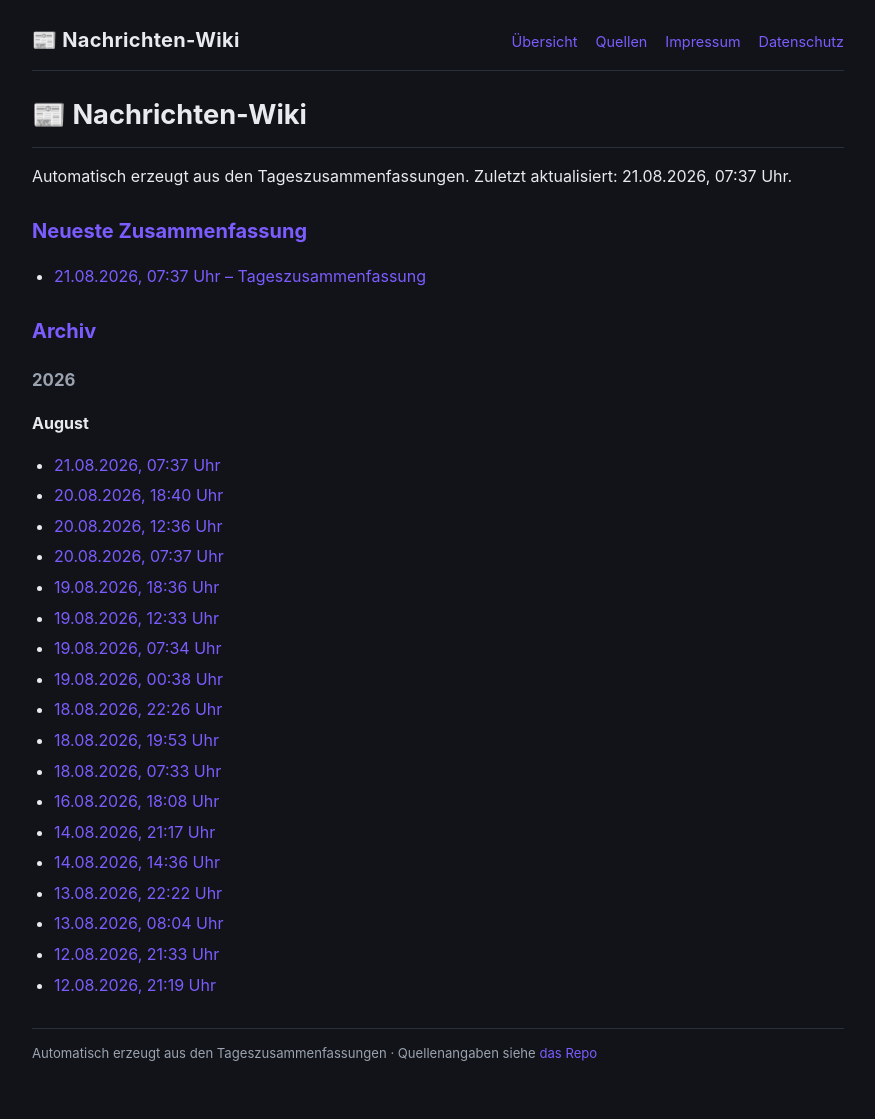
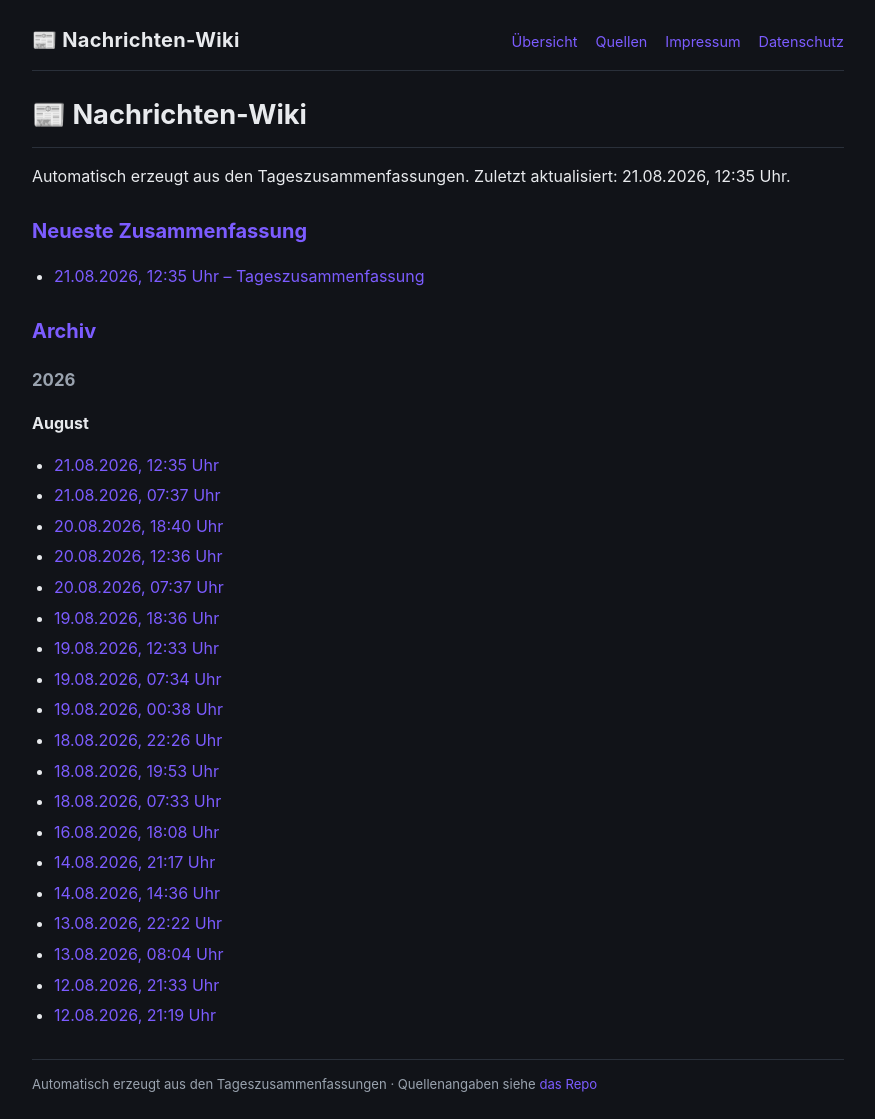
Before and after one commit to Ubuntu51/news-wiki, a Jekyll site: the page built from index.md, in a window 1280 px wide. Shown: the whole page, without its empty margins (202-1077 px from the left). Built offline with Jekyll 4.4.1, drawn with Linux system fonts in a browser that asks for light colours; our own code applies the rules of GitHub Pages for plain Markdown files; before the commit the page ends 1088 px from its top, so only the background shows below that.

Commit message:
Tageszusammenfassungen 2026-08-21

```diff
--- a/index.md
+++ b/index.md
@@ -1,10 +1,10 @@
 # 📰 Nachrichten-Wiki
 
-Automatisch erzeugt aus den Tageszusammenfassungen. Zuletzt aktualisiert: 21.08.2026, 07:37 Uhr.
+Automatisch erzeugt aus den Tageszusammenfassungen. Zuletzt aktualisiert: 21.08.2026, 12:35 Uhr.
 
 ## Neueste Zusammenfassung
 
-- [21.08.2026, 07:37 Uhr – Tageszusammenfassung](2026/08/2026-08-21_07-37.html)
+- [21.08.2026, 12:35 Uhr – Tageszusammenfassung](2026/08/2026-08-21_12-35.html)
 
 ## Archiv
 
@@ -12,6 +12,7 @@ Automatisch erzeugt aus den Tageszusammenfassungen. Zuletzt aktualisiert: 21.08.
 
 **August**
 
+- [21.08.2026, 12:35 Uhr](2026/08/2026-08-21_12-35.html)
 - [21.08.2026, 07:37 Uhr](2026/08/2026-08-21_07-37.html)
 - [20.08.2026, 18:40 Uhr](2026/08/2026-08-20_18-40.html)
 - [20.08.2026, 12:36 Uhr](2026/08/2026-08-20_12-36.html)
```
Also changed, not shown: 2026/08/2026-08-21_12-35.md (added, +65 -0 lines).
